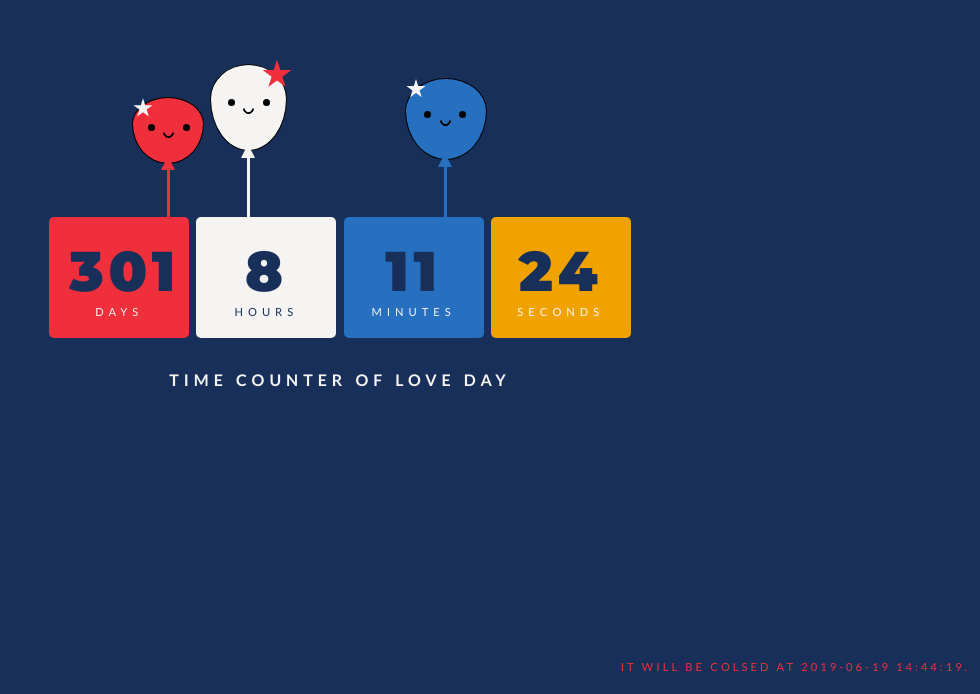
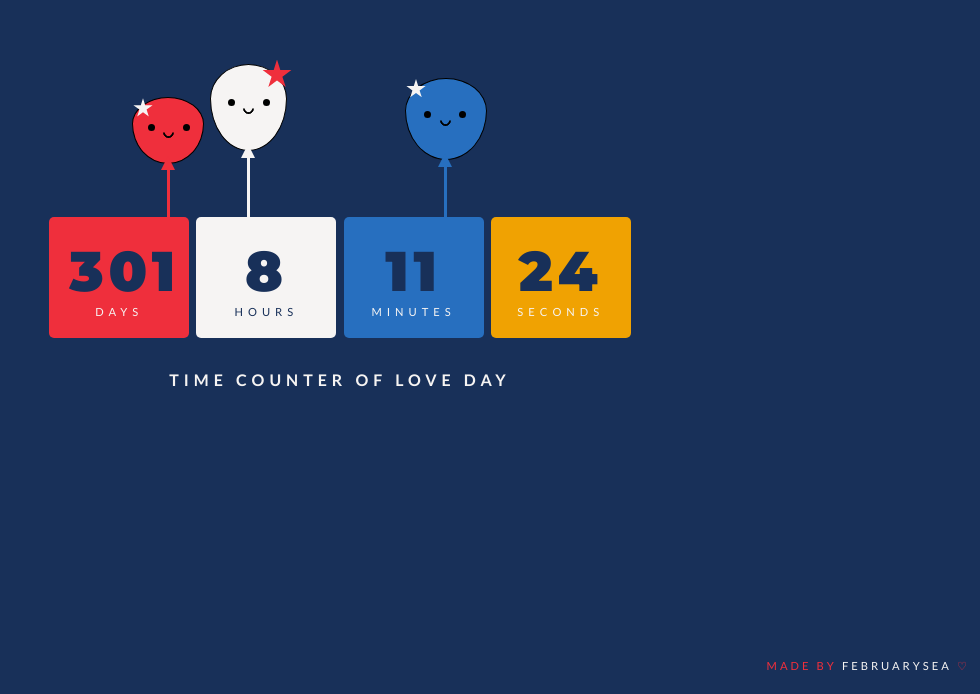
Before and after one commit to ailiyuyang/ailiyuyang.github.io, a plain HTML site: page index.html in a window 1280 px wide. Shown: the part 106-800 px from the top of the page, without its empty margins (300-1280 px from the left). Drawn offline with Linux system fonts and the light colour scheme.

Commit message:
Update index.html

```diff
--- a/index.html
+++ b/index.html
@@ -3,7 +3,7 @@
 
 <head>
   <meta charset="UTF-8">
-  <title>Dead Love Memory</title>
+  <title>Love Memory</title>
   <link rel="stylesheet" href="css/style.css">
 </head>
 
@@ -45,7 +45,7 @@
   <h1>time counter of love day</h1>
 </div>
 <footer>
-  <p color="white">it will be colsed at 2019-06-19 14:44:19. </p>
+  <p>made by <a href="https://codepen.io/juliepark"> februarysea</a> ♡
 </footer>
 
 
```
